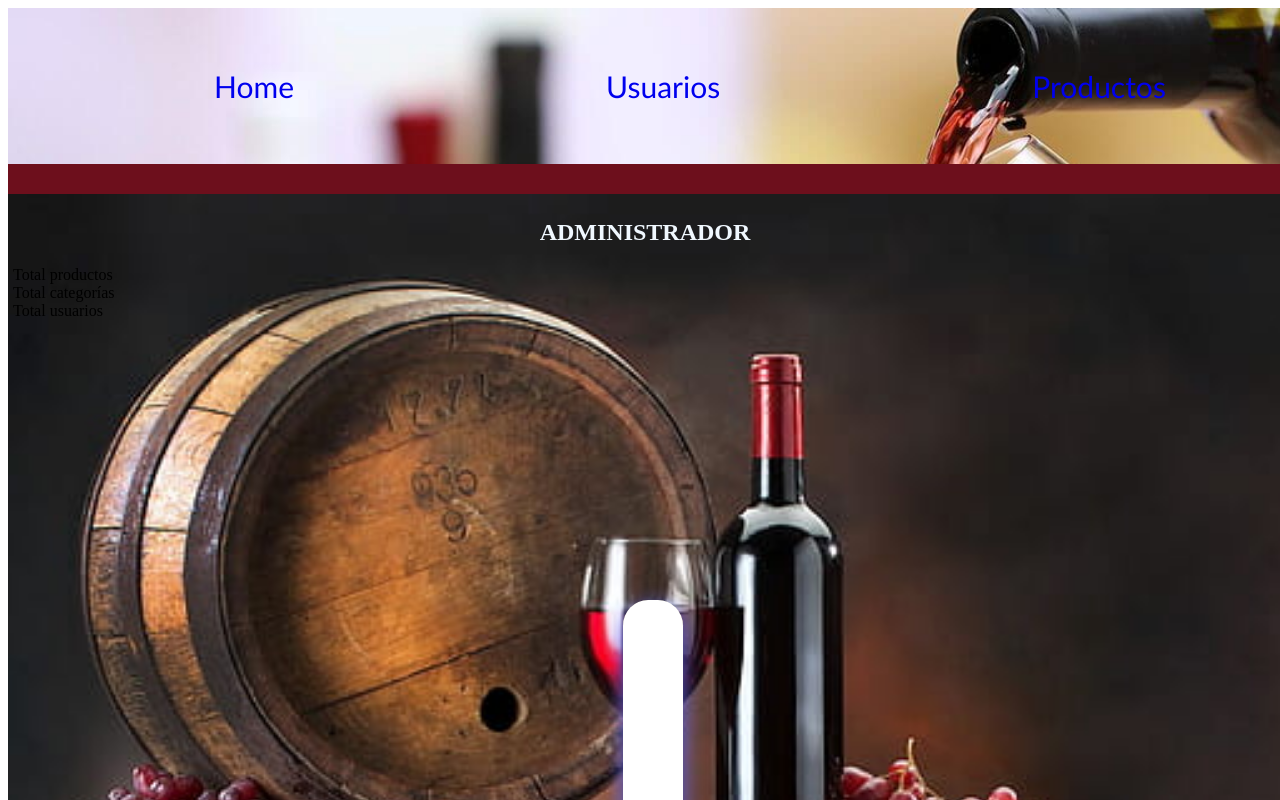
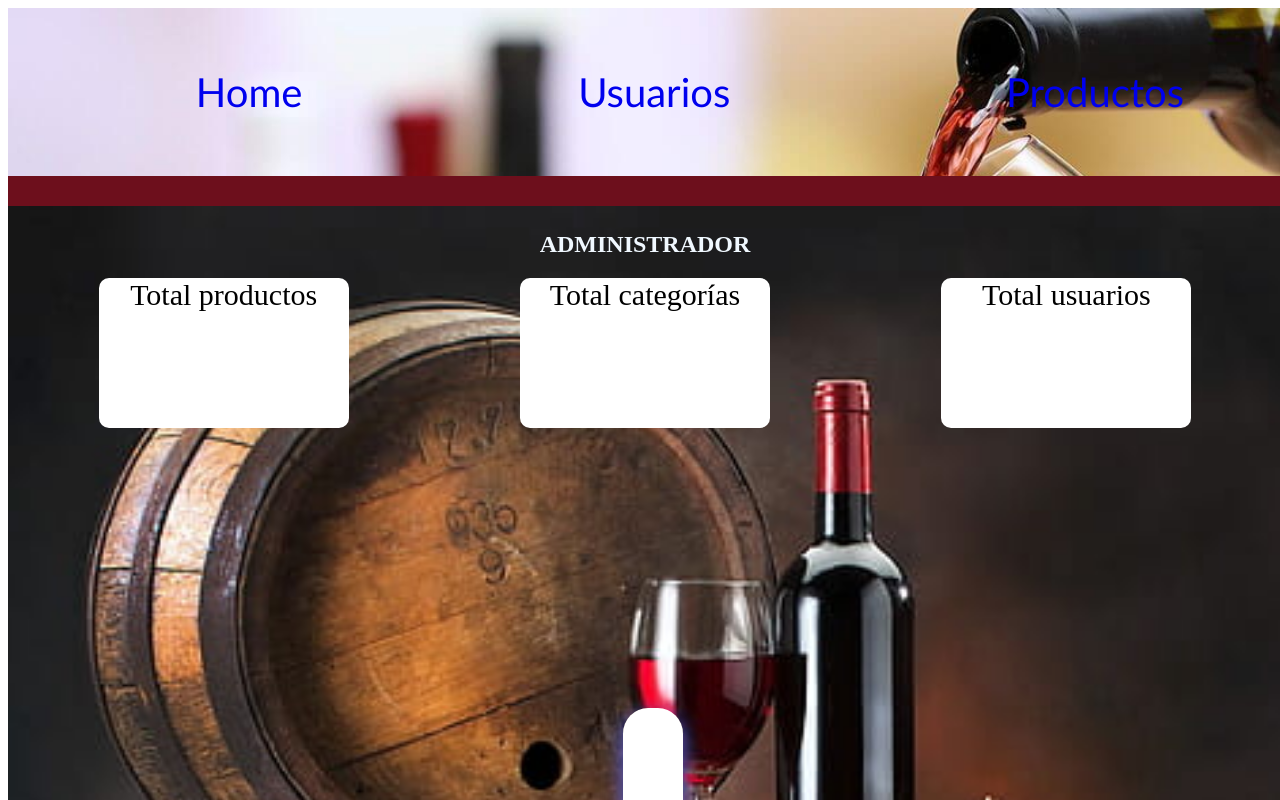
Before and after one commit to francmauric/dashboard.react, a React (Create React App) app: page / in a window 1280 px wide. Shown: the top 800 px of the page. Built offline with nearby package versions, Linux system fonts and the light colour scheme.

Commit message:
Add files via upload
Subiendo estilo de paneles

```diff
--- a/src/assets/css/style.css
+++ b/src/assets/css/style.css
@@ -12,7 +12,7 @@
 }
 .LinkNav{
     text-decoration: none;
-    font-size: 30px;
+    font-size: 40px;
     font-family:'Trebuchet MS', 'Lucida Sans Unicode', 'Lucida Grande', 'Lucida Sans', Arial, sans-serif;
     margin: auto;
     padding: 10px
@@ -117,6 +117,22 @@
     }
 }
 
+.paneles{
+    display: flex;
+    flex-direction: row;
+    justify-content: space-around;
+    align-items: center;
+}
+
+.panel{
+    background-color: white;
+    color: black;
+    font-size: 30px;
+    width: 250px;
+    height: 150px;
+    text-align: center;
+    border-radius: 10px;
+}
 
 .Separador{
     width: 100%;
```
